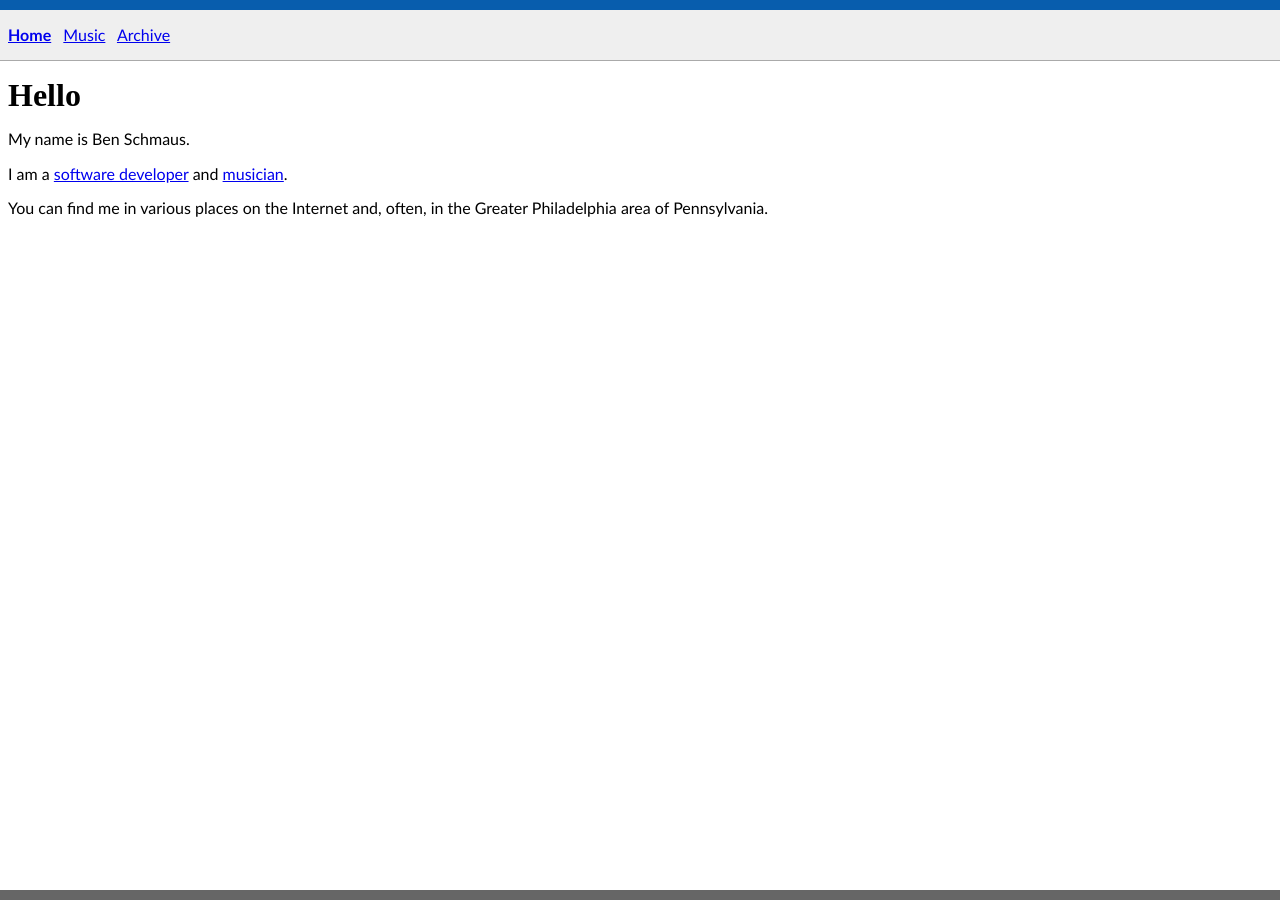
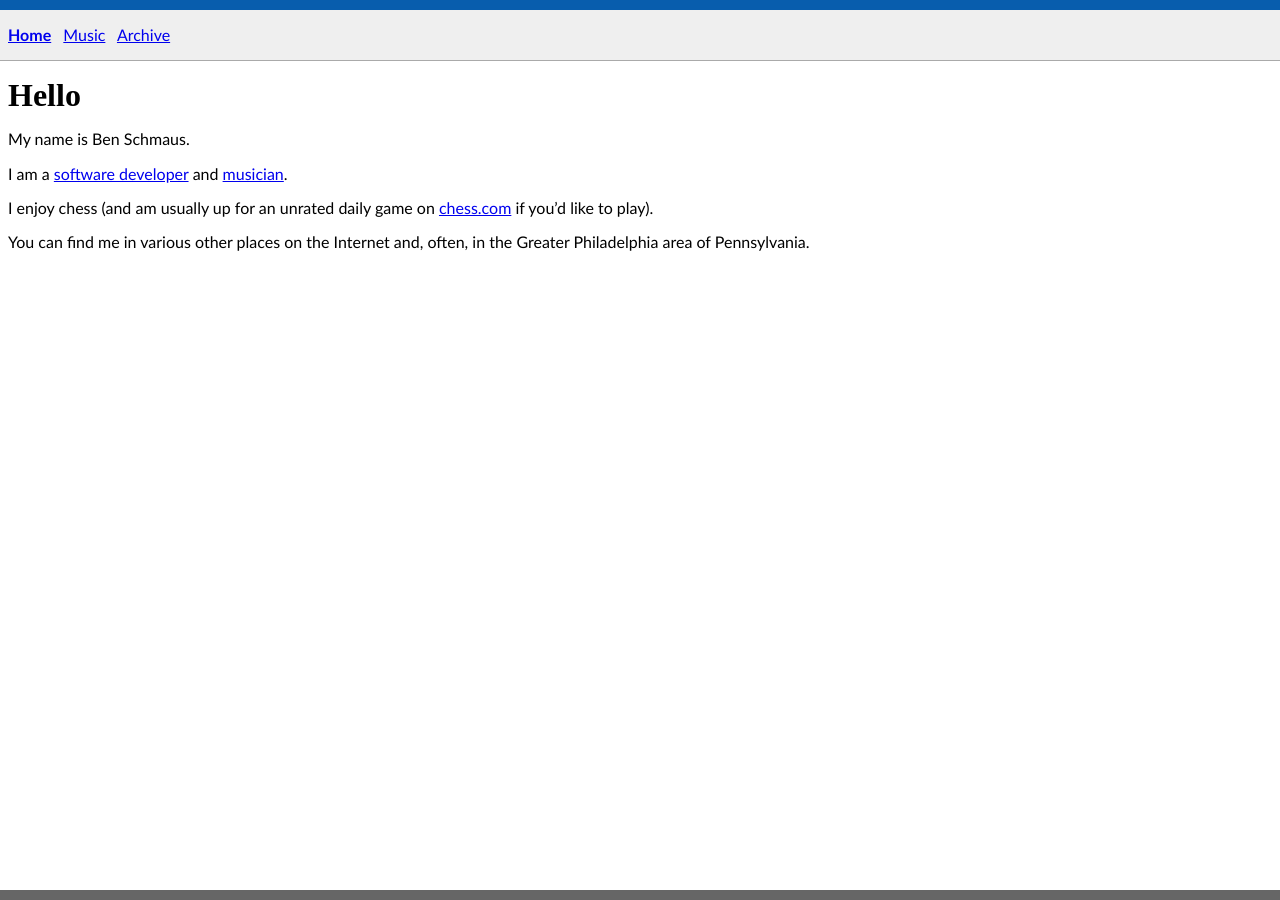
Before and after one commit to benschmaus/benschmaus.github.com, a Jekyll site: the page built from index.md, in a window 1280 px wide. Built offline with Jekyll 4.4.1, drawn with Linux system fonts in a browser that asks for light colours.

Commit message:
add chess.com link

```diff
--- a/index.md
+++ b/index.md
@@ -8,4 +8,6 @@ My name is Ben Schmaus.
 
 I am a [software developer](http://www.linkedin.com/in/bschmaus) and [musician](https://www.instagram.com/schmaus6/).
 
-You can find me in various places on the Internet and, often, in the Greater Philadelphia area of Pennsylvania.
+I enjoy chess (and am usually up for an unrated daily game on [chess.com](https://www.chess.com/member/bschmaus) if you'd like to play).
+
+You can find me in various other places on the Internet and, often, in the Greater Philadelphia area of Pennsylvania.
```
